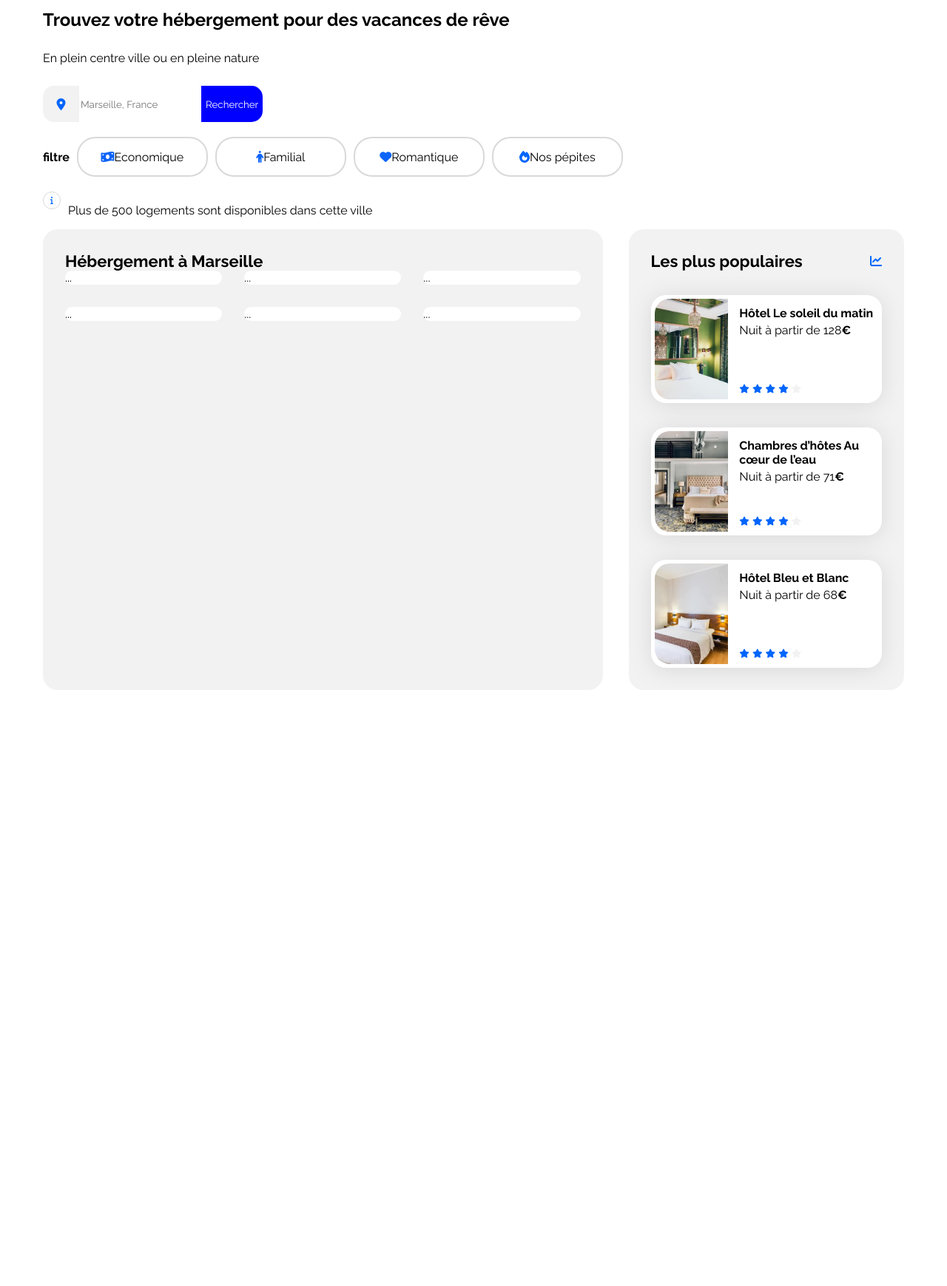
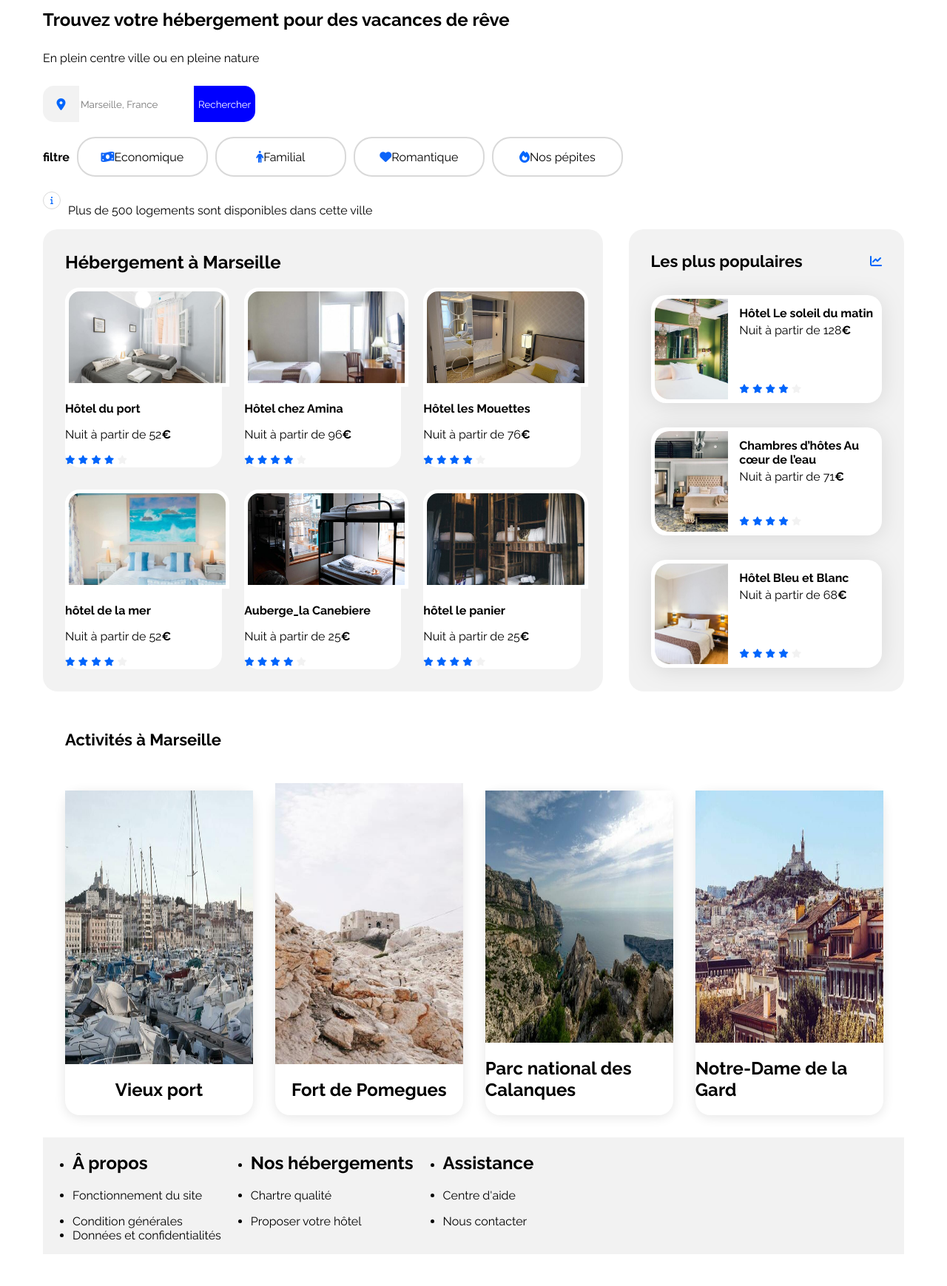
Before and after one commit to universmc/booki-starter-code, a PHP site: page / in a window 1280 px wide. Shown: the part 122-1861 px from the top of the page at 74% size. Before the commit the page ends 1055 px from the top, so only its background shows below. Run offline with PHP 8.4, Linux system fonts and the light colour scheme; some libraries are stand-ins or nearby versions.

Commit message:
mise a jours

```diff
--- a/css/style.css
+++ b/css/style.css
@@ -65,6 +65,12 @@ nav a:hover {
     border-top: 2px solid #371fb0; /* Remplacez la couleur par celle de votre choix */
 
 }
+nav a:focus{
+
+}
+nav a:visited {
+
+}
 
 /* ----- sectionn info ------ */
 .section-info{
@@ -119,7 +125,6 @@ nav a:hover {
 .input-container {
     display: flex;
     height: 49px;
-    gap: 10px;
     align-items: center;
     flex: 1;
 }
@@ -205,10 +210,16 @@ nav a:hover {
     box-sizing: border-box;
 }
 
+/****** Hebergements ****/
 .hebergements {
     width: 65%;
 }
-
+.hebergements-title {
+    display: flex;
+    margin-top:0px;
+    justify-content: space-between;
+    align-items: center;
+}
 .hebergements-row-content {
     display: flex;
     flex-wrap: wrap;
@@ -229,11 +240,7 @@ nav a:hover {
     border: 5px solid var(--white, #FFF);
 }
 
-.populaires {
-    width: 32%;
-}
-
-/****** Populaires ***********/
+/* ***** Populaires ********* **/
 .populaires {
     width: 32%;
 }
@@ -277,6 +284,58 @@ nav a:hover {
 .populaires-cards .card-rating {
     margin-bottom: 5px;
 }
+/* ************************** Actitivée ***************************/
+.activites {
+    display: flex;
+    padding: 30px;
+    flex-direction: column;
+    align-items: flex-start;
+    gap: 30px;
+    align-self: stretch;
+}
+.activites-title {
+    height: 30.00px;
+    align-self: stretch;
+    color: #000;
+    font-family: Raleway;
+    font-size: 22px;
+    font-style: normal;
+    font-weight: 700;
+    line-height: normal;
+}
+.activites-card-row{
+    width: 100%;
+    display: flex;
+    flex-direction: row;
+    align-items: flex-start;
+    gap: 30px;
+    align-self: stretch;
+}
+.activites-card {
+    display: flex;
+    width: 23%;
+    height: 439px;
+    flex-direction: column;
+    justify-content: flex-end;
+    align-items: center;
+    flex-shrink: 0;
+    border-radius: 20px;
+
+/* Shadow/Card */
+box-shadow: 0px 3px 15px 0px rgba(0, 0, 0, 0.10);
+}
+.activites-card img {
+    height: 380px;
+    flex-shrink: 1 0 0 0;
+    align-self: stretch;
+}
+
+.activites .card h2 {
+
+}
+
+/* card */
+
 .card {
     background-color: white;
     border-radius: 20px;
@@ -300,7 +359,23 @@ nav a:hover {
     color: var(--main-bg-color)
 }
 
+/* footer */
+footer {
+    display: flex;
+    align-items: flex-start;
+    align-self: stretch;
+    background: var(--grey, #F2F2F2);
+}
+.ls-row-content{
+    display: flex;
+    align-items: flex-start;
+    align-self: stretch;
+    flex-direction: row;
+}
+.ls-link{
+    justify-content: space-between;
 
+}
 
 /* Le code ci-dessous correspond à la version responsive uniquement */
 
--- a/index.html
+++ b/index.html
@@ -62,21 +62,91 @@
             <div class="hebergements-and-populaires">
                 <!-- Hébergements section -->
                 <section class="hebergements">
-                    <h2 class="section-title">Hébergement à Marseille</h2>
-
+                    <h2 class="hebergements-title">Hébergement à Marseille</h2>
                     <div class="hebergements-row-content">
                         <!-- Card 1 -->
-                        <article class="hebergements-cards">...</article>
+                        <article class="hebergements-cards">
+                            <img src="images/hebergements/hotel_du_port.jpg" atl="image-hôtel du port">
+                            <h3 class="card-title">Hôtel du port</h3>
+                            <p class="cards-subtitle">Nuit à partir de 52<span class="euro">€</span></p>
+                            <div class="cards-rating">
+                                <i class="fa-xs fa-solid fa-star" aria-hidden="true"></i>
+                                <i class="fa-xs fa-solid fa-star" aria-hidden="true"></i>
+                                <i class="fa-xs fa-solid fa-star" aria-hidden="true"></i>
+                                <i class="fa-xs fa-solid fa-star" aria-hidden="true"></i>
+                                <i class="fa-xs fa-solid fa-star neutral-star" aria-hidden="true"></i>
+                                <span class="sr-only">Note de 4 sur 5</span>
+                            </div>
+                        </article>
                         <!-- Card 2 -->
-                        <article class="hebergements-cards">...</article>
+                        <article class="hebergements-cards">
+                            <img src="images/hebergements/hotel_chez_amina.jpg" atl="image-hôtel chez Amina">
+                            <h3 class="card-title">Hôtel chez Amina</h3>
+                            <p class="cards-subtitle">Nuit à partir de 96<span class="euro">€</span></p>
+                            <div class="cards-rating">
+                                <i class="fa-xs fa-solid fa-star" aria-hidden="true"></i>
+                                <i class="fa-xs fa-solid fa-star" aria-hidden="true"></i>
+                                <i class="fa-xs fa-solid fa-star" aria-hidden="true"></i>
+                                <i class="fa-xs fa-solid fa-star" aria-hidden="true"></i>
+                                <i class="fa-xs fa-solid fa-star neutral-star" aria-hidden="true"></i>
+                                <span class="sr-only">Note de 4 sur 5</span>
+                            </div>
+                        </article>
                         <!-- Card 3 -->
-                        <article class="hebergements-cards">...</article>
+                        <article class="hebergements-cards">
+                            <img src="images/hebergements/hotel_les_mouettes.jpg" atl="image hôtel les mouettes">
+                            <h3 class="card-title">Hôtel les Mouettes</h3>
+                            <p class="cards-subtitle">Nuit à partir de 76<span class="euro">€</span></p>
+                            <div class="cards-rating">
+                                <i class="fa-xs fa-solid fa-star" aria-hidden="true"></i>
+                                <i class="fa-xs fa-solid fa-star" aria-hidden="true"></i>
+                                <i class="fa-xs fa-solid fa-star" aria-hidden="true"></i>
+                                <i class="fa-xs fa-solid fa-star" aria-hidden="true"></i>
+                                <i class="fa-xs fa-solid fa-star neutral-star" aria-hidden="true"></i>
+                                <span class="sr-only">Note de 4 sur 5</span>
+                            </div>
+                        </article>
                         <!-- Card 4 -->
-                        <article class="hebergements-cards">...</article>
+                        <article class="hebergements-cards">
+                            <img src="images/hebergements/hotel_de_la_mer.jpg" atl="image-hôtel de la mer">
+                            <h3 class="card-title">hôtel de la mer</h3>
+                            <p class="hebergements-cards-subtitle">Nuit à partir de 52<span class="euro">€</span></p>
+                            <div class="cards-rating">
+                                <i class="fa-xs fa-solid fa-star" aria-hidden="true"></i>
+                                <i class="fa-xs fa-solid fa-star" aria-hidden="true"></i>
+                                <i class="fa-xs fa-solid fa-star" aria-hidden="true"></i>
+                                <i class="fa-xs fa-solid fa-star" aria-hidden="true"></i>
+                                <i class="fa-xs fa-solid fa-star neutral-star" aria-hidden="true"></i>
+                                <span class="sr-only">Note de 4 sur 5</span>
+                            </div>
+                        </article>
                         <!-- Card 5 -->
-                        <article class="hebergements-cards">...</article>
+                        <article class="hebergements-cards">
+                            <img src="images/hebergements/Auberge_la_Canebiere.jpg" atl="image-hôtel la Canebiere">
+                            <h3 class="card-title">Auberge_la Canebiere</h3>
+                            <p class="cards-subtitle">Nuit à partir de 25<span class="euro">€</span></p>
+                            <div class="cards-rating">
+                                <i class="fa-xs fa-solid fa-star" aria-hidden="true"></i>
+                                <i class="fa-xs fa-solid fa-star" aria-hidden="true"></i>
+                                <i class="fa-xs fa-solid fa-star" aria-hidden="true"></i>
+                                <i class="fa-xs fa-solid fa-star" aria-hidden="true"></i>
+                                <i class="fa-xs fa-solid fa-star neutral-star" aria-hidden="true"></i>
+                                <span class="sr-only">Note de 4 sur 5</span>
+                            </div>
+                        </article>
                         <!-- Card 6 -->
-                        <article class="hebergements-cards">...</article>
+                        <article class="hebergements-cards">
+                            <img src="images/hebergements/Auberge_le_Panier.jpg" atl="image-Auberge_le-Panier">
+                            <h3 class="card-title">hôtel le panier</h3>
+                            <p class="cards-subtitle">Nuit à partir de 25<span class="euro">€</span></p>
+                            <div class="cards-rating">
+                                <i class="fa-xs fa-solid fa-star" aria-hidden="true"></i>
+                                <i class="fa-xs fa-solid fa-star" aria-hidden="true"></i>
+                                <i class="fa-xs fa-solid fa-star" aria-hidden="true"></i>
+                                <i class="fa-xs fa-solid fa-star" aria-hidden="true"></i>
+                                <i class="fa-xs fa-solid fa-star neutral-star" aria-hidden="true"></i>
+                                <span class="sr-only">Note de 4 sur 5</span>
+                        </article>
                     </div>
                 </section>
 
@@ -142,8 +212,56 @@
                 </section>
             </div>
 
+
+<!-- ------------ Populaires section -------- -->
+            <section class="activites">
+                <p class="activites-title">Activités à Marseille</p>
+                <div class="activites-card-row">
+                    <article class="activites-card">
+                        <img src="images/activites/vieux-port.jpg" alt="image-du)vieu-port">
+                        <h2>Vieux port</h2>
+                    </article>
+                    <article class="activites-card">
+                        <img src="images/activites/fort-de-Pomegues.jpg" alt="image_fort-de-Pomegues">
+                        <h2>Fort de Pomegues</h2>
+                    </article>
+                    <article class="activites-card">
+                        <img src="images/activites/parc-national-des-calanques.jpg" alt="image_parc-national-des-calanques">
+                        <h2>Parc national des Calanques</h2>
+                    </article>
+                    <article class="activites-card">
+                        <img src="images/activites/Notre-Dame-de-la-gard.jpg" alt="image_Notre-Dame-de-la-gard">
+                        <h2>Notre-Dame de la Gard</h2>
+                    </article>
+                </div>
+            </section>
+            <footer>
+                <section class="ls-row-content">
+                    <div class="ls-link">
+                        <ul class="ls-list">
+                            <li class="ls-title"><h2>Â propos</h2></li>
+                            <li class="element-list"><p>Fonctionnement du site</p></li>
+                            <li class="element-list">Condition générales</li>
+                            <li class="element-list">Données et confidentialités</li>
+                        </ul>
+                    </div>
+                    <div class="ls-link">
+                        <ul class="ls-list">
+                            <li class="ls-title"><h2>Nos hébergements</h2></li>
+                            <li class="element-list"><p>Chartre qualité</p></li>
+                            <li class="element-list">Proposer votre hôtel</li>
+                        </ul>
+                    </div>
+                    <div class="ls-link">
+                        <ul class="ls-list">
+                            <li class="ls-title"><h2>Assistance</h2></li>
+                            <li class="element-list"><p>Centre d'aide</p></li>
+                            <li class="element-list"><p>Nous contacter</p></li>
+                        </ul>
+                    </div>
+                </section>
+            </footer>
         </main>
-        <footer></footer>
     </div>
 </body>
 
```
Also changed, not shown: skill_node/composant/card/card.html (added, +93 -0 lines), skill_node/composant/card/css/card.css (added, +69 -0 lines), skill_node/composant/images/emile-guillemot.jpg (added), skill_node/composant/index.html (added), 2 other files.
